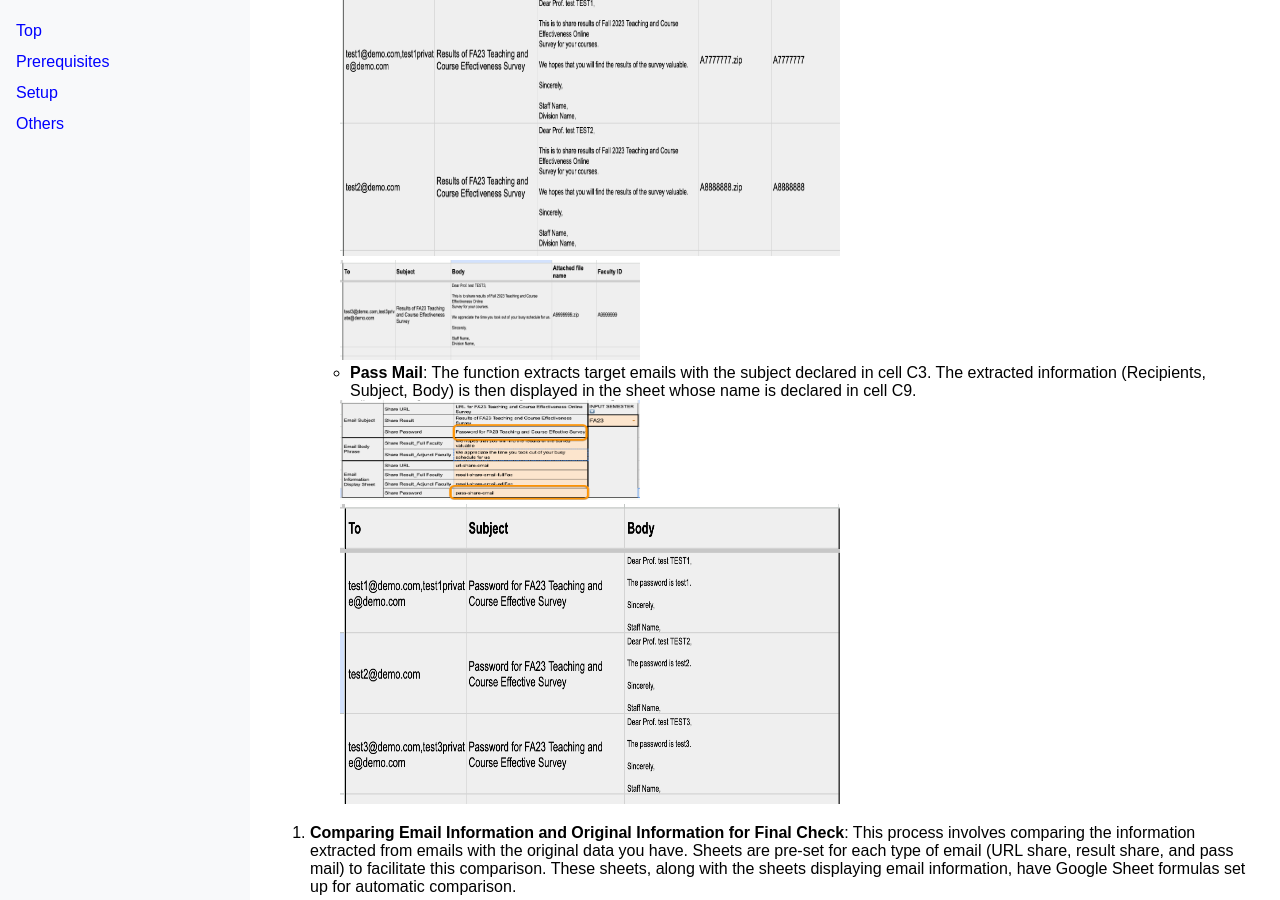
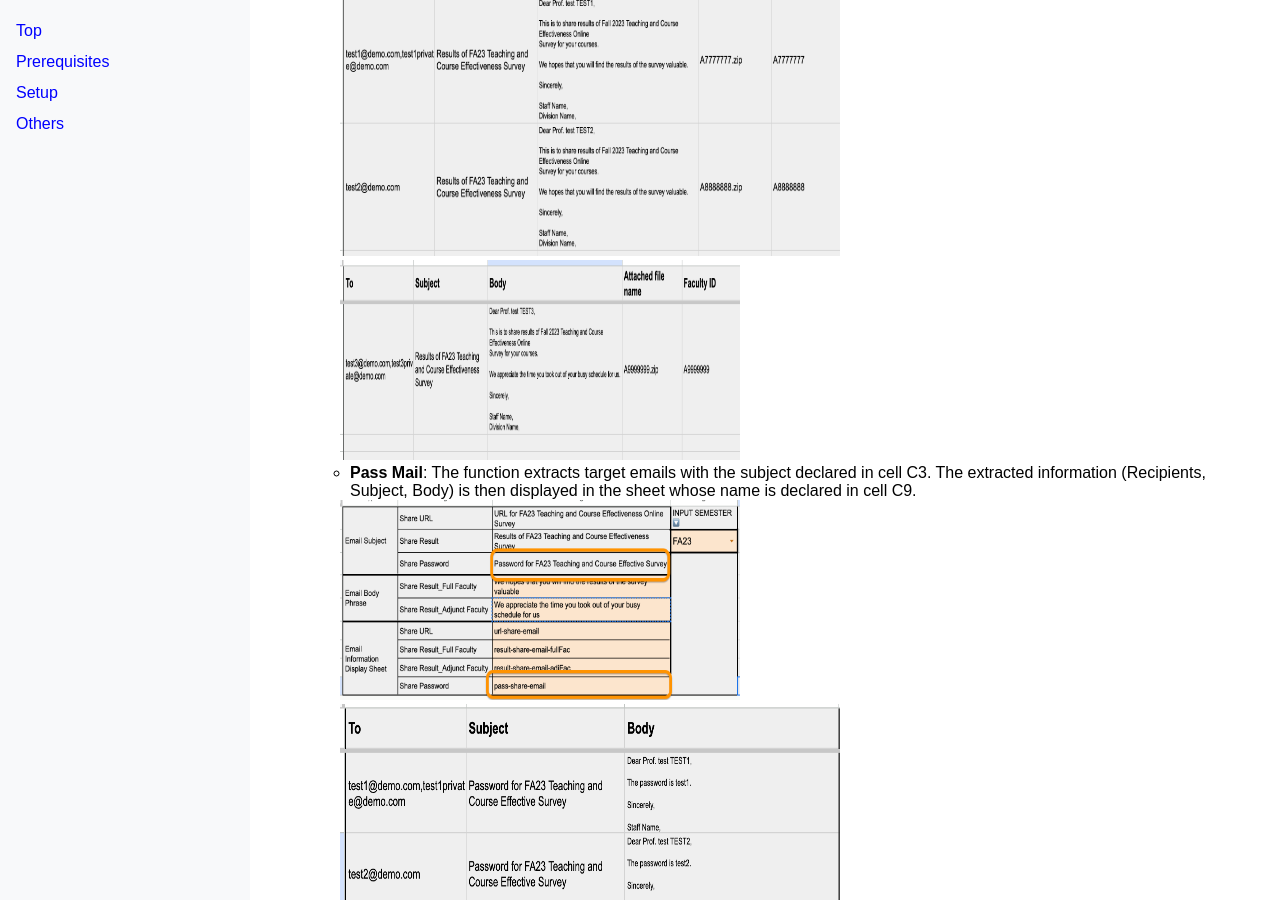
Before and after one commit to tsato21/sheet-mail-sync, a Jekyll site: the page built from docs/index.md, in a window 1280 px wide and 900 px high, scrolled down 2847 px. Built offline with Jekyll 4.4.1, drawn with Linux system fonts in a browser that asks for light colours.

Commit message:
Update index.md

```diff
--- a/docs/index.md
+++ b/docs/index.md
@@ -76,12 +76,12 @@ This project is a Google Apps Script (GAS) that automates the process of extract
         <img src="assets/images/display-result-share-full-email.png" alt="Image of Result Share Email Sheet" width="500" height="300">
       </div>
       <div style="margin-left: 30px">
-        <img src="assets/images/display-result-share-adj-email.png" alt="Image of Result Share Email Sheet" width="300" height="100">
+        <img src="assets/images/display-result-share-adj-email.png" alt="Image of Result Share Email Sheet" width="400" height="200">
       </div>
 
       - **Pass Mail**: The function extracts target emails with the subject declared in cell C3. The extracted information (Recipients, Subject, Body) is then displayed in the sheet whose name is declared in cell C9.
       <div style="margin-left: 30px">
-        <img src="assets/images/keys-pass-share-email.png" alt="Image of Pass Share Email Keys" width="300" height="100">
+        <img src="assets/images/keys-pass-share-email.png" alt="Image of Pass Share Email Keys" width="400" height="200">
       </div>
       <div style="margin-left: 30px">
         <img src="assets/images/display-pass-share-email.png" alt="Image of Pass Share Email Sheet" width="500" height="300">
```
